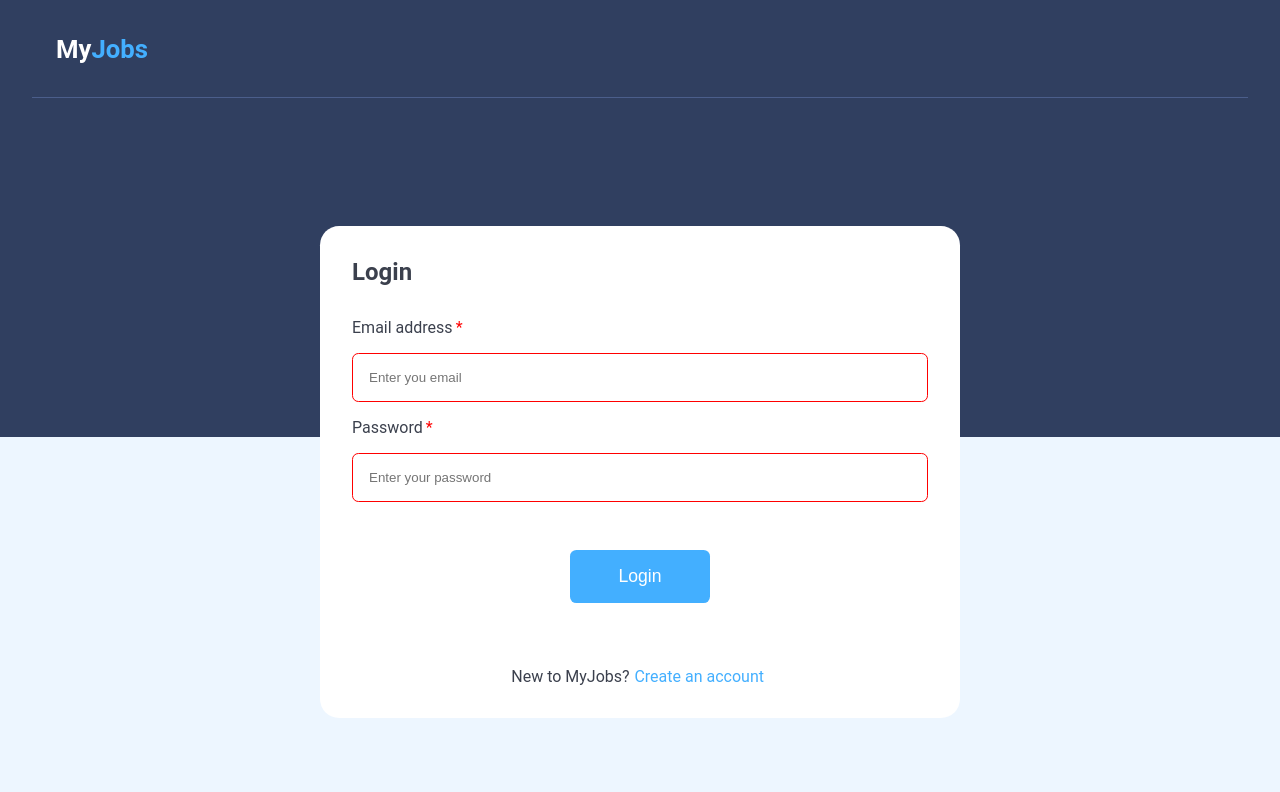
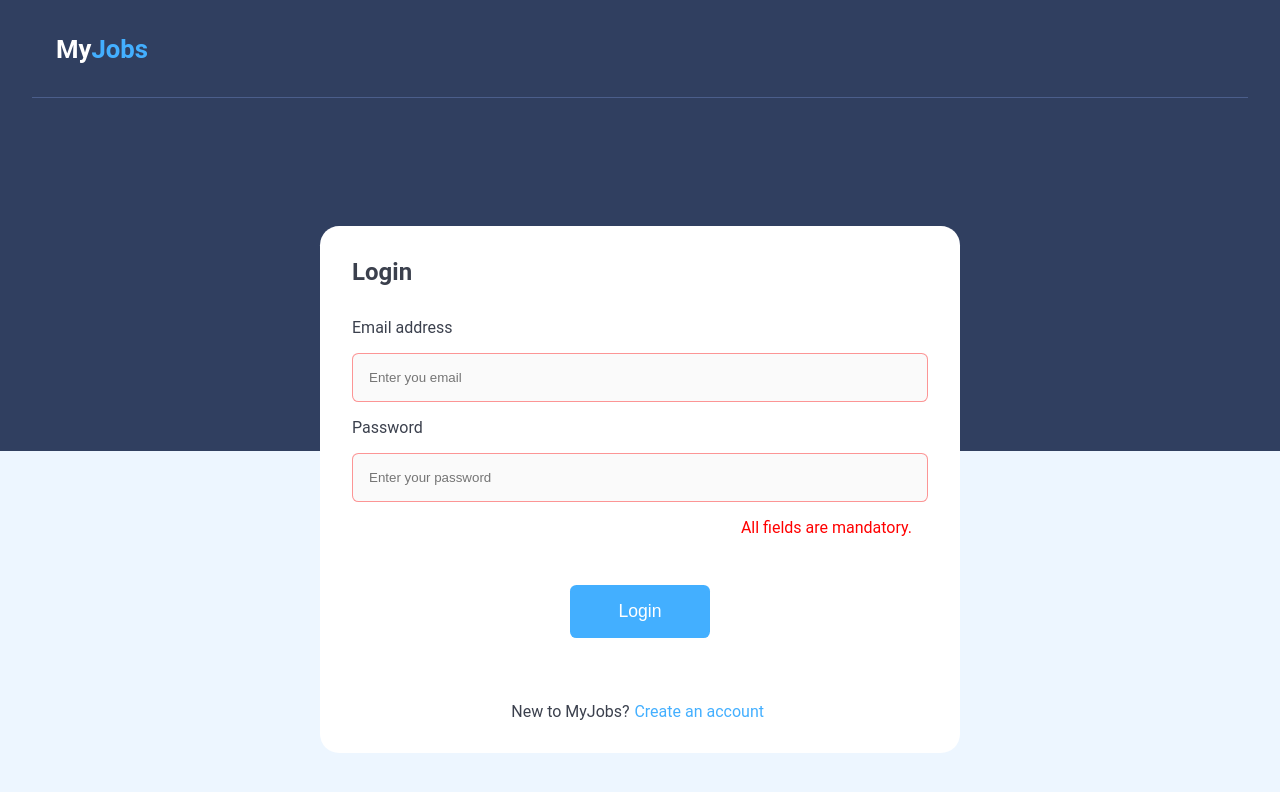
Before and after one commit to GoswamiTushar/squareboat-assignment, a React (Create React App) app: page /login in a window 1280 px wide. Both pictures are taken after a click on the button "Login". Shown: the top 792 px of the page. Built offline with nearby package versions, Linux system fonts and the light colour scheme; a web font is replaced by a local one.

Commit message:
FEAT: validation error show on login

```diff
--- a/src/pages/Login/index.jsx
+++ b/src/pages/Login/index.jsx
@@ -35,15 +35,16 @@ const Login = () => {
                         localStorage.setItem('squareboatToken', resObj.data.token);
                         history.push("/dashboard")
                     } else {
-                        // setEmail("");
-                        // setPassword("");
                         localStorage.clear();
                     }
                 })
-                .catch(error => console.log('error', error));
+                .catch(error => {
+                    console.log('error', error)
+                    setError(error)
+                });
         }
         else {
-            alert(error)
+            console.log("error");
         }
     }
     return (
@@ -54,7 +55,6 @@ const Login = () => {
             <div className={style["login-form"]}>
                 <label htmlFor="email">
                     Email address
-                    <span className={style["required"]}>*</span>
                 </label>
                 <input
                     className={error === null ? style['normal-state'] : style['error-state']}
@@ -68,7 +68,6 @@ const Login = () => {
                 />
                 <label htmlFor="pasword">
                     Password
-                    <span className={style["required"]}>*</span>
                 </label>
                 <input
                     className={error === null ? style['normal-state'] : style['error-state']}
@@ -81,6 +80,14 @@ const Login = () => {
                     }}
                 />
             </div>
+            {
+                error !== null ?
+                    <div className={style["error-message"]}>
+                        {error}
+                    </div>
+                    :
+                    ""
+            }
             <div className={style["btn-container"]}>
                 <button
                     onClick={handleLogin}
--- a/src/pages/Login/style.module.scss
+++ b/src/pages/Login/style.module.scss
@@ -38,7 +38,8 @@
     }
 
     .error-state {
-        border: 1px solid red;
+        border: 1px solid $color15;
+        background: $color16;
     }
     label {
         display: block;
@@ -47,9 +48,12 @@
         margin: 1rem 0;
     }
 
-    .required {
-        color: red;
-        margin-left: 0.2rem;
+    .error-message {
+        display: flex;
+        align-items: center;
+        justify-content: flex-end;
+        margin: 1rem;
+        color: $color17;
     }
 
     .btn-container {
--- a/src/styles/_colors.scss
+++ b/src/styles/_colors.scss
@@ -13,3 +13,5 @@ $color12: #d9efff;
 $color13: #fbfbfb;
 $color14: #eeeff2;
 $color15: #ff333380;
+$color16: #fafafa;
+$color17: #ff0000;
--- a/src/utils/validators.js
+++ b/src/utils/validators.js
@@ -8,7 +8,6 @@ const validateEmail = email => {
 
 export const loginValidator = ({ email, password, setError}) => {
     let result = true;
-    console.log(password)
 
     if (!email?.length || !password?.length) {
         setError('All fields are mandatory.');
```
Also changed, not shown: src/api/index.js (deleted).
